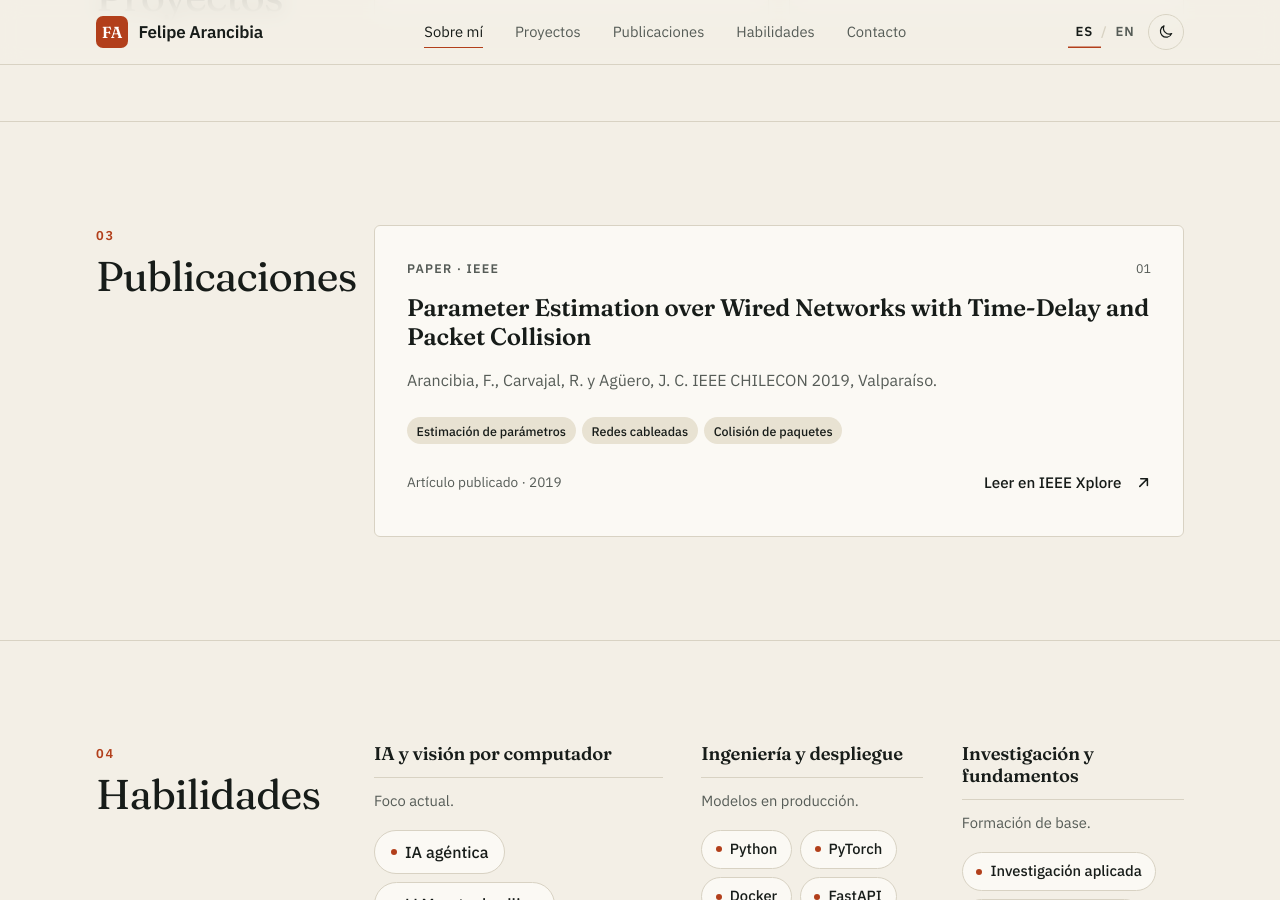
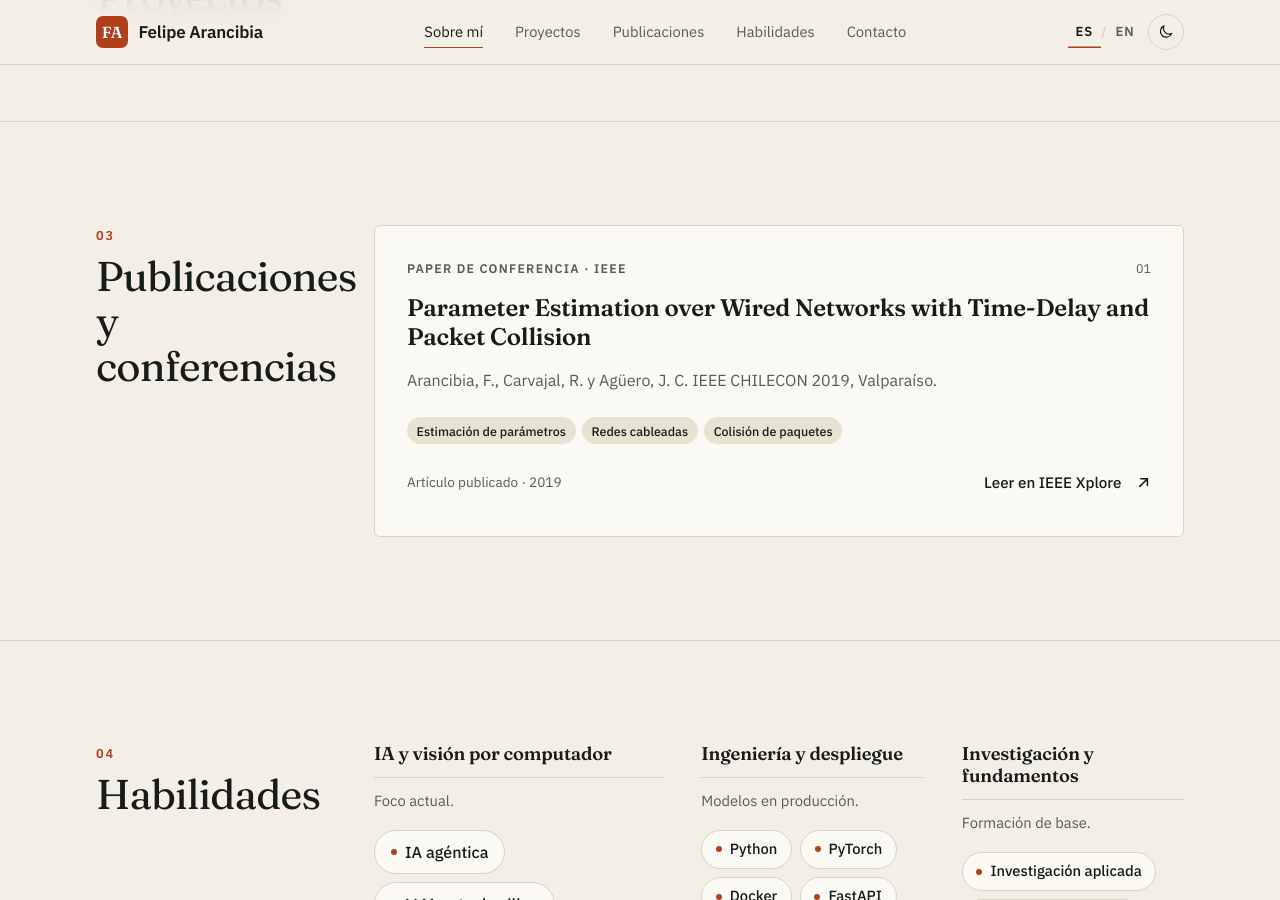
Before and after one commit to Felipearancibia94/felipearancibia94.github.io, a Jekyll site: the page index.html, which Jekyll copies as it is, in a window 1280 px wide and 900 px high, scrolled down 3194 px. Built offline with Jekyll 4.4.1, drawn with Linux system fonts in a browser that asks for light colours.

Commit message:
refactor: une publicaciones y conferencias en una sola sección
Co-Authored-By: Claude Sonnet 5.5 <noreply@anthropic.com>
Claude-Session: https://claude.ai/code/session_01TWhzNQ9UdPHwkGND6uCkmK

```diff
--- a/en/index.html
+++ b/en/index.html
@@ -569,12 +569,12 @@
         <div class="section-grid">
           <div class="section-head reveal">
             <span class="section-num">03</span>
-            <h2 id="h-publicaciones">Publications</h2>
+            <h2 id="h-publicaciones">Publications and conferences</h2>
           </div>
           <div class="section-body">
             <ul class="projects" role="list">
               <li class="card card--link card--wide reveal">
-                <div class="card-top"><span class="card-kind">Paper · IEEE</span><span class="card-idx">01</span></div>
+                <div class="card-top"><span class="card-kind">Conference paper · IEEE</span><span class="card-idx">01</span></div>
                 <h3>Parameter Estimation over Wired Networks with Time-Delay and Packet Collision</h3>
                 <p>Arancibia, F., Carvajal, R. and Agüero, J. C. IEEE CHILECON 2019, Valparaíso.</p>
                 <ul class="stack" aria-label="Stack">
--- a/index.html
+++ b/index.html
@@ -569,12 +569,12 @@
         <div class="section-grid">
           <div class="section-head reveal">
             <span class="section-num">03</span>
-            <h2 id="h-publicaciones">Publicaciones</h2>
+            <h2 id="h-publicaciones">Publicaciones y conferencias</h2>
           </div>
           <div class="section-body">
             <ul class="projects" role="list">
               <li class="card card--link card--wide reveal">
-                <div class="card-top"><span class="card-kind">Paper · IEEE</span><span class="card-idx">01</span></div>
+                <div class="card-top"><span class="card-kind">Paper de conferencia · IEEE</span><span class="card-idx">01</span></div>
                 <h3>Parameter Estimation over Wired Networks with Time-Delay and Packet Collision</h3>
                 <p>Arancibia, F., Carvajal, R. y Agüero, J. C. IEEE CHILECON 2019, Valparaíso.</p>
                 <ul class="stack" aria-label="Stack">
```
